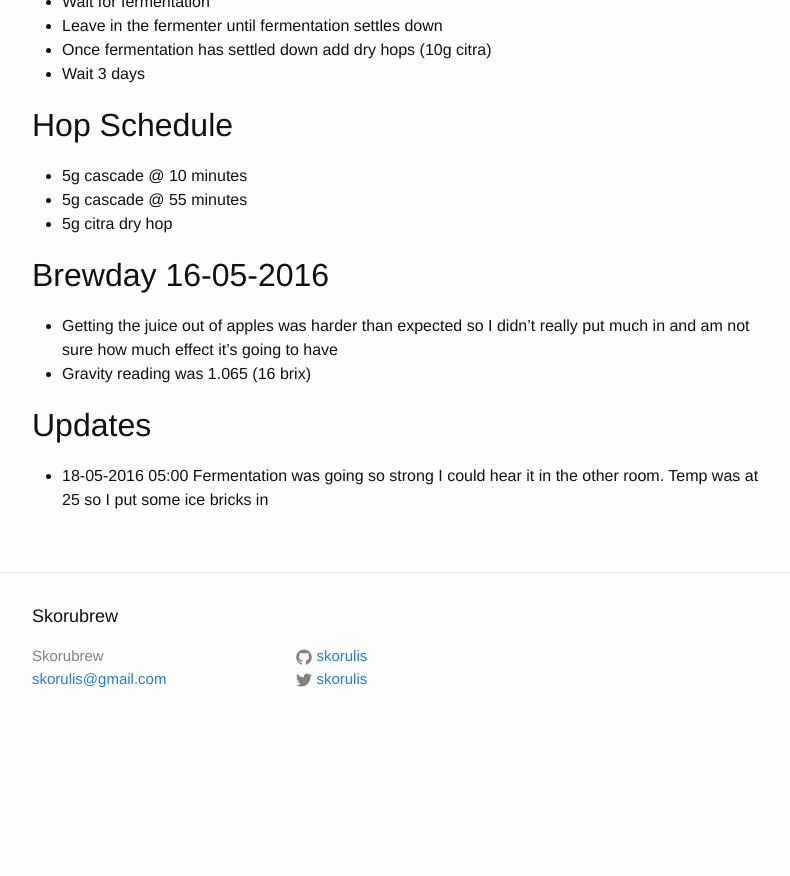
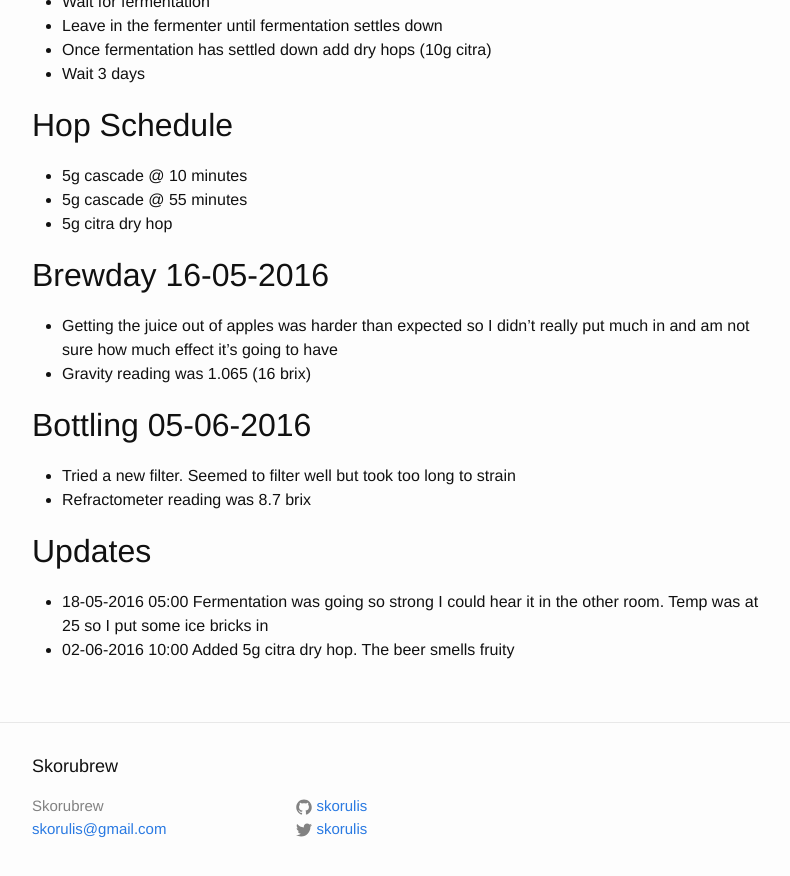
Before and after one commit to skorulis/homebrew, a Jekyll site: the page built from _posts/2016-05-16-skorubrew-7.markdown, in a window 1280 px wide and 900 px high, scrolled down 919 px. Shown: the top 876 px of the window, without its empty margins (238-1028 px from the left). Built offline with Jekyll 4.4.1, drawn with Linux system fonts in a browser that asks for light colours; before the commit the page ends 1669 px from its top, so only the background shows below that; some of the changed text lies outside the part shown.

Commit message:
Update 7

```diff
--- a/_posts/2016-05-16-skorubrew-7.markdown
+++ b/_posts/2016-05-16-skorubrew-7.markdown
@@ -4,9 +4,12 @@ categories: brew
 title:  "Skorubrew #7"
 style: Toffee apple ale
 date:   2016-05-16
-brew-status : Fermenting
+brew-status : Bottled
 brew-date: 2016-05-16
+bottle-date: 2016-06-05
 original-gravity: 1.065
+final-gravity: 1.015
+alcohol-pct: 6.6%
 yeast-temp : 17
 ---
 
@@ -57,7 +60,14 @@ Brewday 16-05-2016
 * Getting the juice out of apples was harder than expected so I didn't really put much in and am not sure how much effect it's going to have
 * Gravity reading was 1.065 (16 brix)
 
+Bottling 05-06-2016
+---------
+
+* Tried a new filter. Seemed to filter well but took too long to strain
+* Refractometer reading was 8.7 brix
+
 Updates
 -------
 
 * 18-05-2016 05:00 Fermentation was going so strong I could hear it in the other room. Temp was at 25 so I put some ice bricks in
+* 02-06-2016 10:00 Added 5g citra dry hop. The beer smells fruity
```
